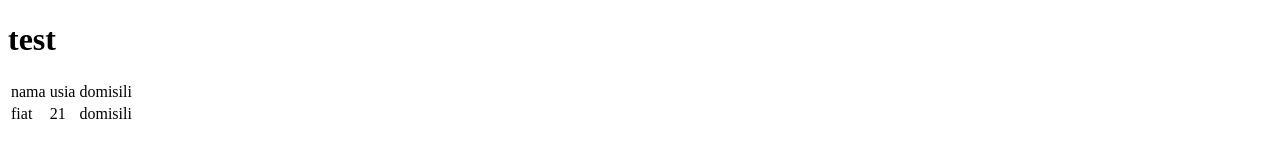
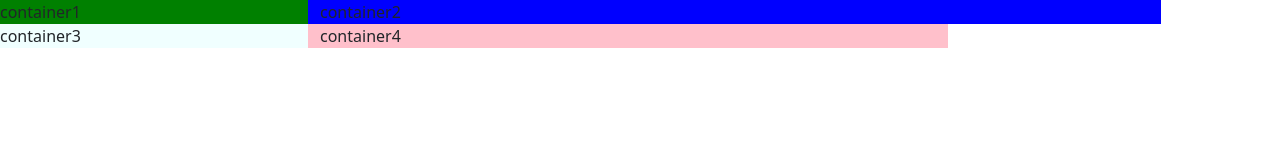
Before and after one commit to Afiattartilla/test-wdp-1, a plain HTML site: page index.html in a window 1280 px wide. Drawn offline with nearby package versions, Linux system fonts and the light colour scheme.

Commit message:
container

```diff
--- a/index.html
+++ b/index.html
@@ -4,39 +4,14 @@
     <meta charset="UTF-8">
     <meta name="viewport" content="width=device-width, initial-scale=1.0">
     <title>doc</title>
-
+    <link href="https://cdn.jsdelivr.net/npm/bootstrap@5.3.3/dist/css/bootstrap.min.css" rel="stylesheet" integrity="sha384-QWTKZyjpPEjISv5WaRU9OFeRpok6YctnYmDr5pNlyT2bRjXh0JMhjY6hW+ALEwIH" crossorigin="anonymous">
 </head>
 <body>
-    <div>
-        <h1>test</h1>
-    </div>
-     <table class="table table-striped">
-        <thead>
-            <tr>
-                <td>
-                    nama
-                </td>
-                <td>
-                    usia
-                </td>
-                <td>
-                    domisili
-                </td>
-                </tr>
-        </thead>
-            <tbody>
-                <tr>
-                    <td>
-                        fiat
-                    </td>
-                    <td>
-                        21
-                    </td>
-                    <td>
-                        domisili
-                    </td>
-                </tr>
-            </tbody>
-        </table>
+    <div class="row" style="width: 100%;">
+        <div class="col-sm-9 col-lg-3" style="background-color: green;">container1</div>
+        <div class="col-sm-3 col-lg-8" style="background-color: blue;">container2</div>
+        <div class="col-lg-3 col-sm" style="background-color: azure;">container3</div>
+        <div class="col-sm-6 col-lg-6" style="background-color: pink;">container4</div>
+     </div>
 </body>
 </html>
```
